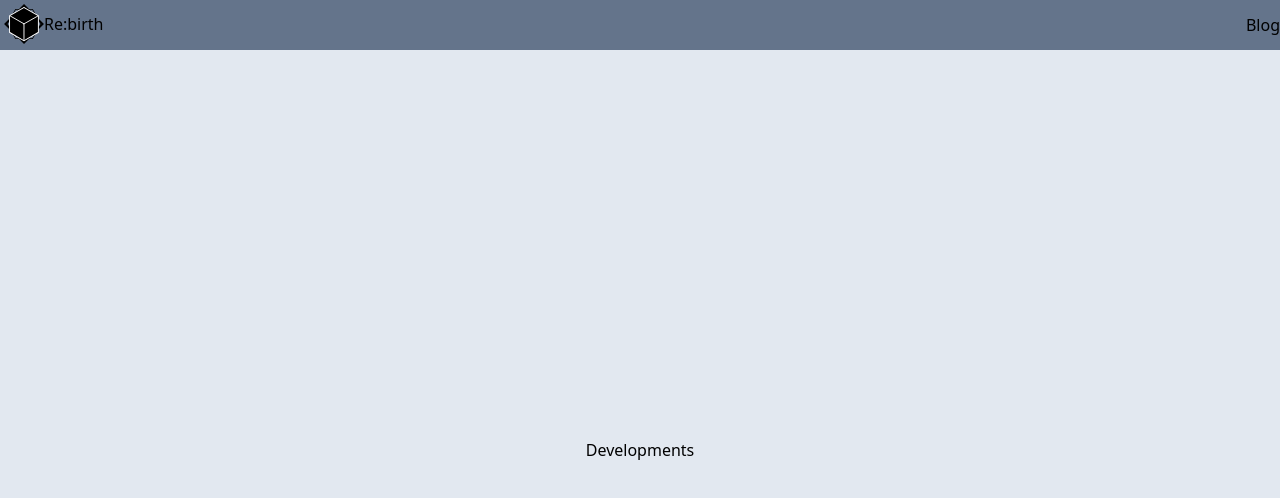
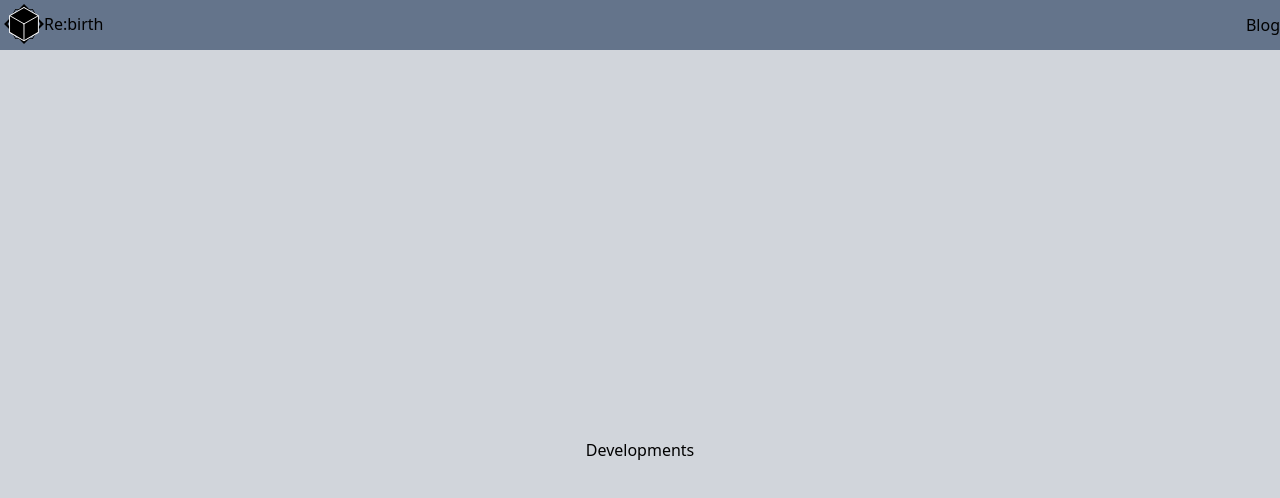
Before and after one commit to MSK1206/nextjs-typescript-tailwindcss-microcms-jamstack-app, a Next.js app: page / in a window 1280 px wide. Shown: the top 498 px of the page. Built offline with nearby package versions, Linux system fonts and the light colour scheme.

Commit message:
Fix: className background-color変更

```diff
--- a/src/app/blog/page.tsx
+++ b/src/app/blog/page.tsx
@@ -15,7 +15,7 @@ export default async function Page() {
   })
 
   return (
-    <div className="flex items-center justify-center p-4 bg-gray-300">
+    <div className="flex items-center justify-center p-4">
       <BlogList articles={data.contents} />
     </div>
   )
--- a/src/app/layout.tsx
+++ b/src/app/layout.tsx
@@ -20,7 +20,7 @@ export default function RootLayout({
     <html lang="ja">
       <body>
         <Header />
-        <main>{children}</main>
+        <main className="bg-gray-300">{children}</main>
       </body>
     </html>
   )
--- a/src/app/page.tsx
+++ b/src/app/page.tsx
@@ -1,6 +1,6 @@
 export default function Home() {
   return (
-    <main className="flex min-h-screen flex-col items-center justify-center p-24 bg-slate-200">
+    <main className="flex min-h-screen flex-col items-center justify-center p-24">
       <h1>Developments</h1>
     </main>
   )
```
